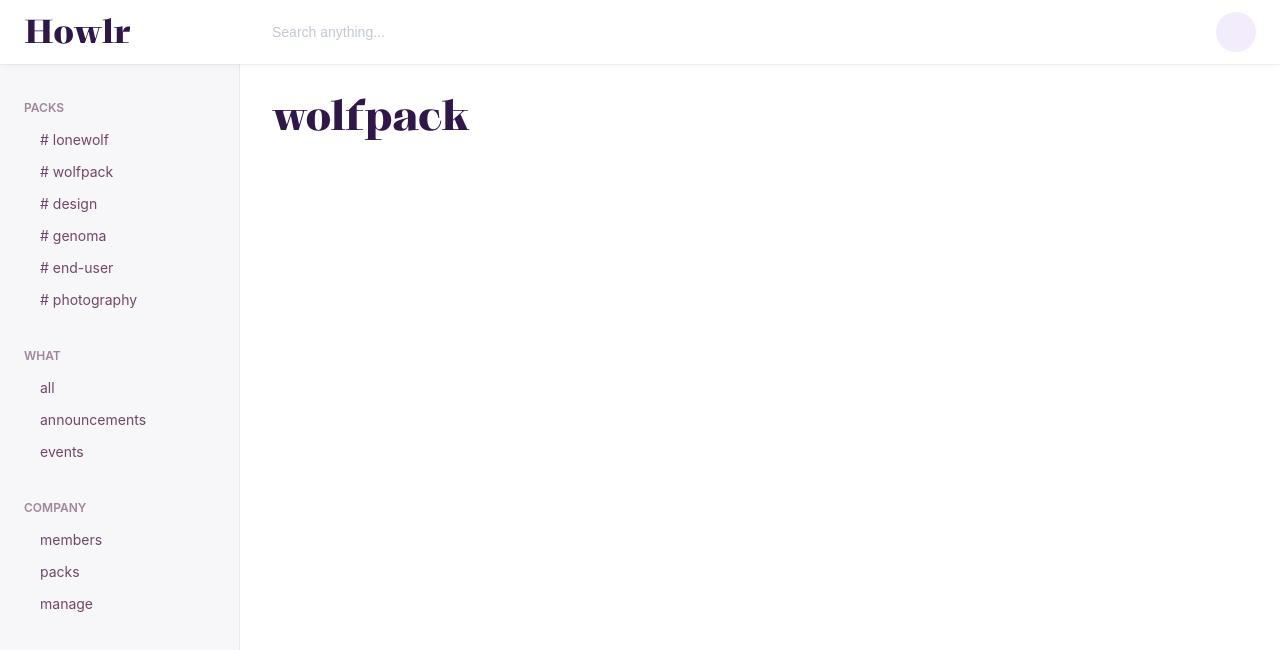
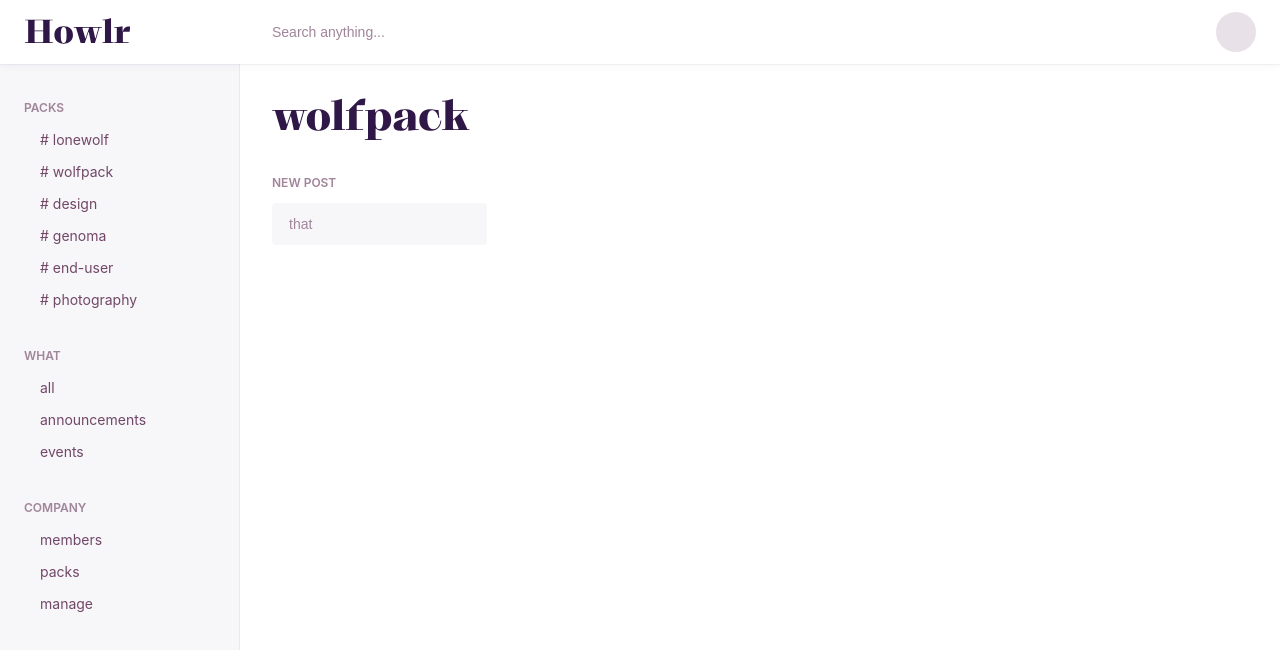
Before and after one commit to howlr-me/howlr-front, a React (Create React App) app: page / in a window 1280 px wide. Shown: the top 650 px of the page. Built offline with nearby package versions, Linux system fonts and the light colour scheme.

Commit message:
TextField added.

```diff
--- a/package.json
+++ b/package.json
@@ -3,10 +3,13 @@
   "version": "0.1.0",
   "private": true,
   "dependencies": {
+    "@reach/router": "^1.2.1",
+    "@types/classnames": "^2.2.9",
     "@types/jest": "24.0.15",
     "@types/node": "12.6.8",
     "@types/react": "16.8.23",
     "@types/react-dom": "16.8.4",
+    "classnames": "^2.2.6",
     "node-sass": "^4.12.0",
     "react": "^16.8.6",
     "react-dom": "^16.8.6",
--- a/src/App.tsx
+++ b/src/App.tsx
@@ -3,6 +3,7 @@ import './scss/global.scss';
 import style from './App.module.scss';
 import Header from './Header';
 import Menu from './Menu';
+import TextField from './components/TextField/TextField';
 
 const App: React.FC = () => {
   return (
@@ -12,6 +13,8 @@ const App: React.FC = () => {
 			<Menu></Menu>
 			<div className={style.content}>
 				<h1>Wolfpack</h1>
+				<h4>New post</h4>
+				<TextField placeholder="that"></TextField>
 			</div>
 			<div className={style.sidebar}>
 			</div>
--- a/src/Menu.module.scss
+++ b/src/Menu.module.scss
@@ -1,5 +1,5 @@
 .menu {
-	background: var(--howlr-color-burgundy-fog);
+	background: var(--howlr-color-fog);
 	padding: 32px 24px;
 	width: 240px;
 	border-right: 1px solid rgba(#714768, .08);
@@ -20,13 +20,13 @@
 }
 
 .menu ul li a {
-	color: var(--howlr-color-burgundy-strong);
+	color: var(--howlr-color-strong);
 	font-size: 14px;
 	line-height: 24px;
 	margin-bottom: 8px;
 	text-transform: lowercase;
 	display: block;
 	&:hover {
-		color: var(--howlr-color-burgundy);
+		color: var(--howlr-color-main);
 	}
 }
--- a/src/components/Avatar/Avatar.module.scss
+++ b/src/components/Avatar/Avatar.module.scss
@@ -6,7 +6,7 @@
 	width: 40px;
 	height: 40px;
 	display: inline-block;
-	background: rgba(#5E0FDD, .08);
+	background: rgba(#714768, .16);
 	border-radius: 99px;
 	line-height: 40px;
 }
--- /dev/null
+++ b/src/components/TextField/TextField.module.scss
@@ -0,0 +1,23 @@
+.input {
+	line-height: 24px;
+	margin: 0;
+	padding: 8px 16px;
+	color: var(--howlr-color-main);
+	border-radius: 4px;
+	background-color: var(--howlr-color-fog);
+	border: 1px solid transparent;
+	font-size: 14px;
+	transition: .4s;
+
+	&:hover {
+		border-color: rgba(#714768, .16);
+	}
+
+	&:focus {
+		outline: none;
+		border-color: rgba(#714768, .4);
+		background-color: var(--howlr-color-white);
+		box-shadow: 0 4px 8px rgba(#2F1847, .08);
+		transform: translateY(-2px);
+	}
+}
--- /dev/null
+++ b/src/components/TextField/TextField.tsx
@@ -0,0 +1,35 @@
+import React, { InputHTMLAttributes } from 'react';
+import cn from 'classnames';
+import style from './TextField.module.scss';
+
+export interface TextFieldProps extends InputHTMLAttributes<HTMLInputElement> {
+	/** Optionally show a field label */
+	label?: string;
+	/** When provided, will display the error instead of helpText */
+	error?: string;
+	/** Instructions on how to use the field */
+	helpText?: string;
+	/** Vertical full width fields with consistent spacing */
+	isFullWidth?: boolean;
+}
+
+export const TextField = React.forwardRef(
+	({ label, helpText, error, isFullWidth, ...rest }: TextFieldProps, ref: React.Ref<HTMLInputElement>) => {
+		return (
+			<label className={cn(style.wrapper, isFullWidth && style.isFullWidth)}>
+				{label && <div className={style.label}>{label}</div>}
+				<input
+					className={cn(style.input, {
+						[style.error]: !!error,
+					})}
+					ref={ref}
+					{...rest}
+				/>
+				{(error || helpText) && <div className={style.metaLabel}>{error || helpText}</div>}
+			</label>
+		);
+	},
+);
+
+TextField.displayName = 'TextField';
+export default TextField;
--- a/src/scss/global.scss
+++ b/src/scss/global.scss
@@ -1,16 +1,13 @@
 // COLORS
 :root {
 	// Main
-	--howlr-color-main: #5E0FDD;
-	--howlr-color-mid: #667892;
-	--howlr-color-light: #C2C9D4;
-	--howlr-color-ghost: #E5E9EE;
-	--howlr-color-fog: #F4F7F9;
-
-	--howlr-color-burgundy: #2F1847;
-	--howlr-color-burgundy-strong: #714768;
-	--howlr-color-burgundy-light: #A0859B;
-	--howlr-color-burgundy-fog: #F7F6F9;
+	--howlr-color-primary: #000000;
+	--howlr-color-main: #2F1847;
+	--howlr-color-strong: #714768;
+	--howlr-color-light: #A0859B;
+	--howlr-color-ghost: #D2C7D0;
+	--howlr-color-fog: #F7F6F9;
+	--howlr-color-white: #FFFFFF;
 }
 
 // FONTS
@@ -33,7 +30,7 @@ h1 {
 	font-family: "Grafier";
 	font-size: 40px;
 	line-height: 48px;
-	color: var(--howlr-color-burgundy);
+	color: var(--howlr-color-main);
 	margin-top: 0;
 	text-transform: lowercase;
 }
@@ -42,8 +39,9 @@ h4 {
 	font-size: 12px;
 	line-height: 24px;
 	text-transform: uppercase;;
-	color: var(--howlr-color-burgundy-light);
+	color: var(--howlr-color-light);
 	font-weight: 600;
+	margin: 0 0 8px 0;
 }
 
 body {
```
Also changed, not shown: 1 other file (tests, documents, lock files or other folders).
